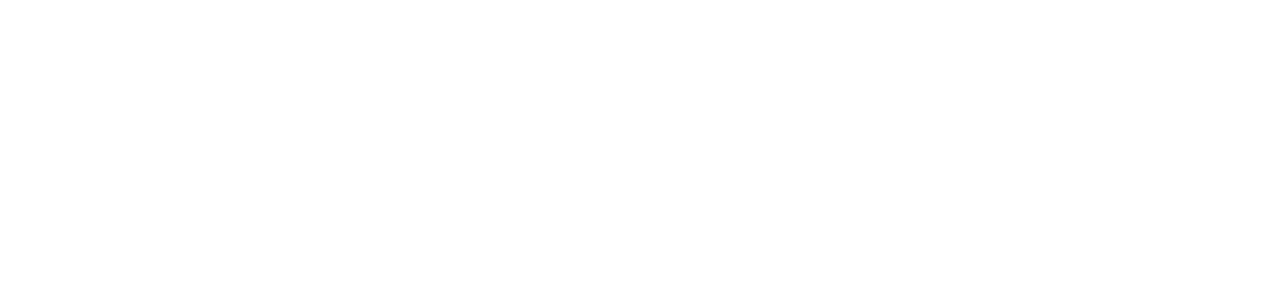
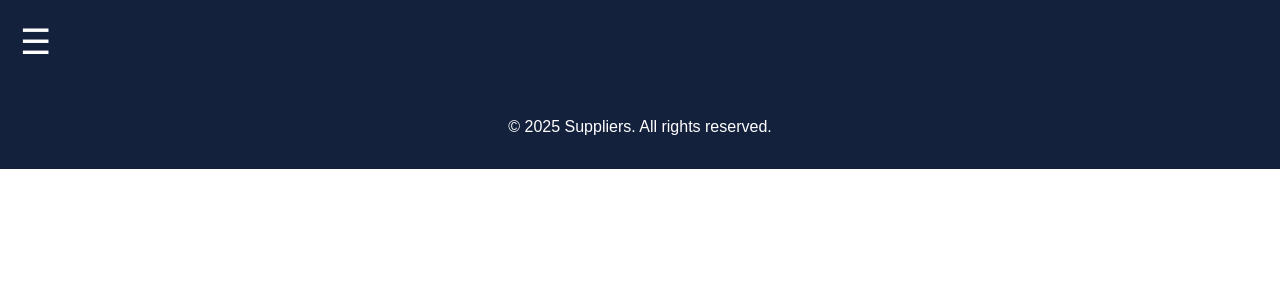
Before and after one commit to Ali-na-abaya/B2B, a Nuxt app: page /suppliers in a window 1280 px wide. Before the commit this address had no page. Shown: the top 300 px of the page. Built offline with nearby package versions, Linux system fonts and the light colour scheme.

Commit message:
описание изменений

```diff
--- a/pages/catalog.vue
+++ b/pages/catalog.vue
@@ -2,8 +2,6 @@
 <template>
 
   <div class="catalog-page">
-
-    <div class="burger-container">
      <div class="burger-container">
         <div class="burger-icon" @click="toggleMenu">
         ☰
@@ -11,9 +9,7 @@
       <transition name="slide">
         <div v-if="menuOpen" class="menu-overlay" @click.self="toggleMenu">
           <div class="menu-content">
-
             <div class="close-icon" @click="toggleMenu">✕</div>
-
              <ul>
                   <li>
                     <NuxtLink to="/">
@@ -36,12 +32,9 @@
                     </NuxtLink>
                   </li>
              </ul>
-
           </div>
         </div>
       </transition>
-    </div>
-
          <input
          type="text"
          v-model="searchQuery"
@@ -49,12 +42,7 @@
          class="search-input"
          @keyup.enter="scrollToCategory"
        />
-
-
-
      </div>
-
-
 
     <section id="fashion" class="category-section">
       <h1 class="category-title">Мода и красота</h1>
@@ -439,7 +427,6 @@
 }
 
 .burger-icon {
-
   background: none;
   border: none;
   color: rgb(0, 0, 0);
@@ -454,8 +441,6 @@
 .burger-icon:hover {
   transform: scale(1.1);
 }
-
-
 
 .menu-overlay {
   position: fixed;
@@ -577,7 +562,7 @@
 }
 
 .filter-btn.active {
-  background: #1e3a8a;
+  background:rgba(20, 33, 61, 1);
   color: white;
 }
 
--- a/pages/index.vue
+++ b/pages/index.vue
@@ -142,7 +142,7 @@
 .page {
   font-family: "Poppins", sans-serif;
   color: white;
-  background-color: #0b1730;
+  background-color: rgba(20, 33, 61, 1);
   margin: 0;
   padding: 0;
 }
--- /dev/null
+++ b/pages/suppliers.vue
@@ -0,0 +1,191 @@
+<template>
+  <div class="supplier-page">
+     <div class="burger-container">
+            <div class="burger-icon" @click="toggleMenu">
+            ☰
+            </div>
+            <transition name="slide">
+              <div v-if="menuOpen" class="menu-overlay" @click.self="toggleMenu">
+                    <div class="menu-content">
+                  <div class="close-icon" @click="toggleMenu">✕</div>
+                   <ul>
+                        <li>
+                          <NuxtLink to="/">
+                            <i class="fa-solid fa-house"></i> Home
+                          </NuxtLink>
+                        </li>
+                        <li>
+                          <NuxtLink to="/catalog">
+                            <i class="fa-solid fa-bag-shopping"></i> Catalog
+                          </NuxtLink>
+                        </li>
+                        <li>
+                          <NuxtLink to="/suppliers">
+                            <i class="fa-solid fa-industry"></i> Suppliers
+                          </NuxtLink>
+                        </li>
+                        <li>
+                          <NuxtLink to="/profile">
+                            <i class="fa-solid fa-user"></i> Profile
+                          </NuxtLink>
+                        </li>
+                   </ul>
+                </div>
+              </div>
+            </transition>
+     </div>
+
+
+
+    <footer>
+      <div class="footer">
+        © 2025 Suppliers. All rights reserved.
+      </div>
+    </footer>
+  </div>
+</template>
+
+<script setup>
+const menuOpen = ref(false)
+const toggleMenu = () => {
+  menuOpen.value = !menuOpen.value
+}
+</script>
+
+<style scoped>
+.supplier-page {
+  font-family: "Poppins", sans-serif;
+  color: white;
+  background-color: rgba(20, 33, 61, 1);
+  margin: 0;
+  padding: 0;
+}
+
+.close-icon {
+  position: absolute;
+  top: 18px;
+  right: 18px;
+  font-size: 13px;
+  color: white;
+  cursor: pointer;
+  padding: 4px 10px;
+  border: 1px solid white;
+  transition: transform 0.2s ease, color 0.2s ease;
+}
+.close-icon:hover {
+  transform: scale(1.2);
+  color: #FCA311;
+}
+
+
+.burger-container {
+  position: relative;
+  z-index: 100;
+  display: flex;
+  align-items: center;
+  justify-content: flex-start;
+  padding: 16px 20px;
+  cursor: pointer;
+}
+
+.burger-icon {
+  background: none;
+  border: none;
+  color: rgb(255, 255, 255);
+  font-size: 24px;
+  cursor: pointer;
+  font-size: 35px;
+  cursor: pointer;
+  user-select: none;
+  transition: transform 0.3s ease;
+}
+.burger-icon:hover {
+  transform: scale(1.1);
+}
+.menu-overlay {
+  position: fixed;
+  top: 0;
+  left: 0;
+  width: 100%;
+  height: 100%;
+  background: rgba(30, 30, 30, 0.5);
+  backdrop-filter: blur(2px);
+  display: flex;
+  justify-content: flex-start;
+  z-index: 200;
+}
+.menu-content {
+    background-color: #0b1730;
+  width: 300px;
+  height: 100%;
+  box-shadow: 2px 0 8px rgba(0,0,0,0.2);
+  padding: 40px 20px;
+  position: relative;
+  animation: slideIn 0.3s ease forwards;
+}
+
+.menu-content ul {
+  list-style: none;
+  padding: 0;
+  margin: 0;
+  margin-top: 130px;
+}
+
+.menu-content li {
+  margin-bottom: 20px;
+}
+
+.menu-content a {
+  text-decoration: none;
+  font-size: 16px;
+  color: white;
+  transition: color 0.3s ease;
+}
+.menu-content a {
+  text-decoration: none;
+  font-size: 16px;
+  color: white;
+  transition: all 0.3s ease;
+  position: relative;
+}
+
+.menu-content a::after {
+  content: "";
+  position: absolute;
+  left: 0;
+  bottom: -3px;
+  width: 0%;
+  height: 2px;
+  background-color: #ffffff;
+  transition: width 0.3s ease;
+}
+
+.menu-content a:hover::after {
+  width: 100%;
+}
+
+.menu-content a:hover {
+  color: #FCA311;
+}
+
+@keyframes slideIn {
+  from { transform: translateX(-100%); }
+  to { transform: translateX(0); }
+}
+
+.slide-enter-active, .slide-leave-active {
+  transition: opacity 0.3s ease;
+}
+.slide-enter-from, .slide-leave-to {
+  opacity: 0;
+}
+
+.footer{
+  background-color: rgba(20, 33, 61, 1);
+  width: 100%;
+  color: #ffffff;
+  text-align: center;
+  padding: 30px;
+}
+
+</style>
```
Lines whose indentation alone changed are shown as unchanged.
